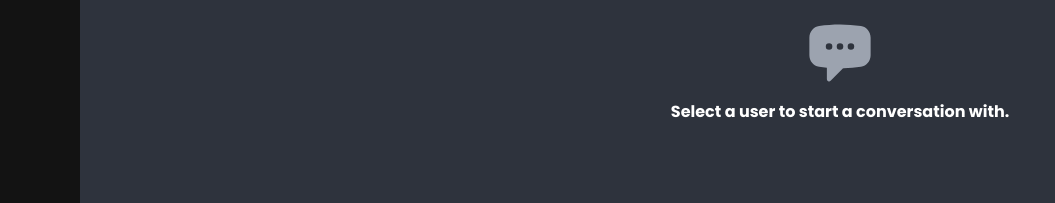
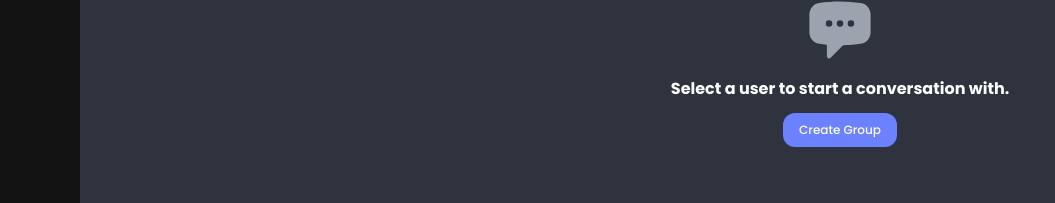
Before and after one commit to EsanSamuel/Next-js-Chat-App, a Next.js app: page /room in a window 1280 px wide. Shown: the part 329-532 px from the top of the page, without its empty margins (0-1055 px from the left). Built offline with nearby package versions, Linux system fonts and the light colour scheme; no server answers; the database is empty.

Commit message:
added new features

```diff
--- a/app/room/components/AllConversation.tsx
+++ b/app/room/components/AllConversation.tsx
@@ -34,7 +34,7 @@ const AllConversation: React.FC<ConversationProps> = ({
         />
       )}
       <div
-        className={`fixed bg-[#2e333d] lg:w-80 w-full overflow-y-auto lg:left-20 lg:block lg:px-10 lg:py-5 p-5
+        className={`fixed bg-[#2e333d] lg:w-80 w-full overflow-y-auto lg:left-20 lg:block lg:px-10 lg:py-5 p-2
        h-[100vh] lg:rounded-l-[20px] ${
          pathname === "/room" ? "block" : "hidden"
        }`}
--- a/app/room/page.tsx
+++ b/app/room/page.tsx
@@ -1,4 +1,4 @@
-import React from "react";
+import React ,{ useState} from "react";
 import { HiChatBubbleLeftEllipsis } from "react-icons/hi2";
 
 const page = () => {
@@ -6,6 +6,9 @@ const page = () => {
     <div className="text-white hidden lg:flex flex-col gap-3 lg:pl-80 h-[100vh] text-center justify-center items-center">
       <HiChatBubbleLeftEllipsis size={70} className="text-gray-400" />
       <h1 className="font-bold">Select a user to start a conversation with.</h1>
+      <button className="rounded-[12px] p-2 px-4 text-[12px] cursor-pointer hover:opacity-50 text-white bg-[#6b81fd]">
+        Create Group
+      </button>
     </div>
   );
 };
--- a/app/users/components/AllUsers.tsx
+++ b/app/users/components/AllUsers.tsx
@@ -7,7 +7,7 @@ import { User } from "@prisma/client";
 const AllUsers = ({ users }: { users: User[] }) => {
   const [searchUsers, setSearchUsers] = useState("");
   return (
-    <div className="fixed bg-[#2e333d] lg:w-80 w-full overflow-y-auto lg:left-20 lg:block lg:px-10 lg:py-5 p-5 h-[100vh]
+    <div className="fixed bg-[#2e333d] lg:w-80 w-full overflow-y-auto lg:left-20 lg:block lg:px-10 lg:py-5 p-2 h-[100vh]
     lg:first:rounded-l-[20px]">
       <h1 className="font-bold pb-2 text-[15px] text-white">Users</h1>
       <input
```
